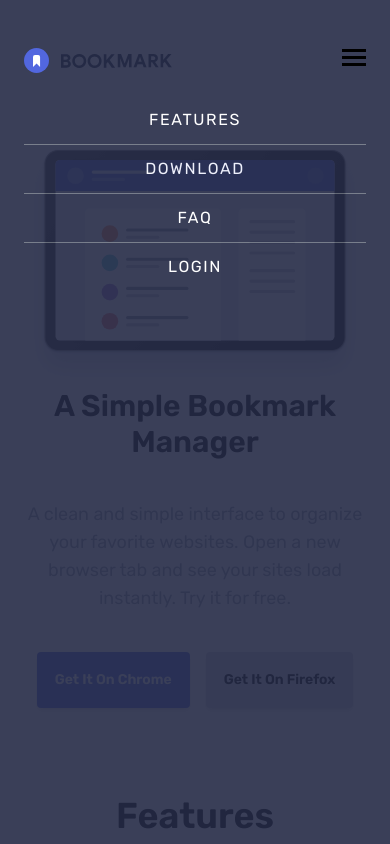
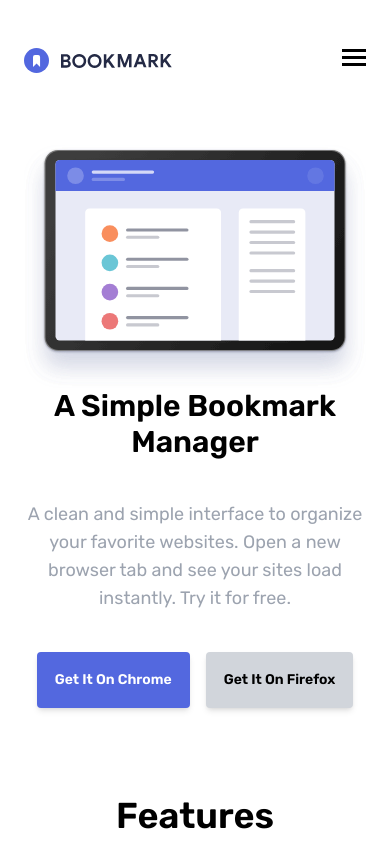
Before and after one commit to thomasmartinez114/tailwind-sandbox, a website: page 04-website-projects/05-bookmark/index.html in a window 390 px wide. Shown: the top 844 px of the page. Drawn offline with Linux system fonts and the light colour scheme.

Commit message:
Mobile Menu: completed

```diff
--- a/04-website-projects/05-bookmark/index.html
+++ b/04-website-projects/05-bookmark/index.html
@@ -53,7 +53,7 @@
       <!-- Mobile Menu -->
       <div
         id="menu"
-        class="fixed inset-0 z-20 flex flex-col items-center self-end w-full h-full m-h-screen px-6 py-1 pt-24 pb-4 tracking-widest text-white uppercase divide-y divide-gray-500 opacity-90 bg-veryDarkBlue"
+        class="fixed inset-0 z-20 hidden flex-col items-center self-end w-full h-full m-h-screen px-6 py-1 pt-24 pb-4 tracking-widest text-white uppercase divide-y divide-gray-500 opacity-90 bg-veryDarkBlue"
       >
         <div class="w-full py-3 text-center">
           <a href="#features" class="block hover:text-softRed">Features</a>
```
